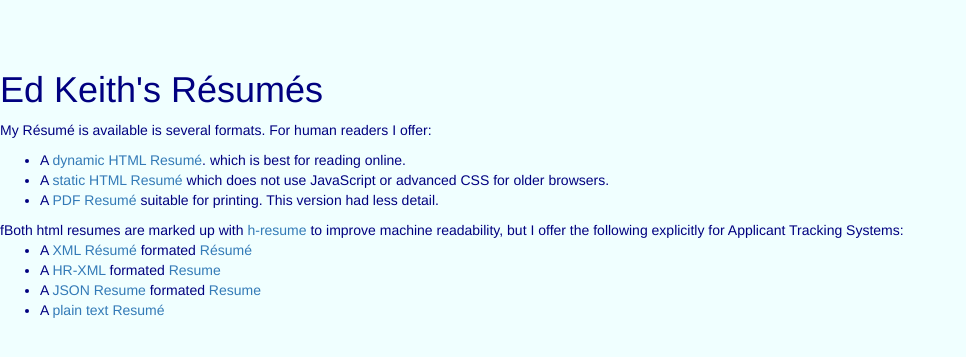
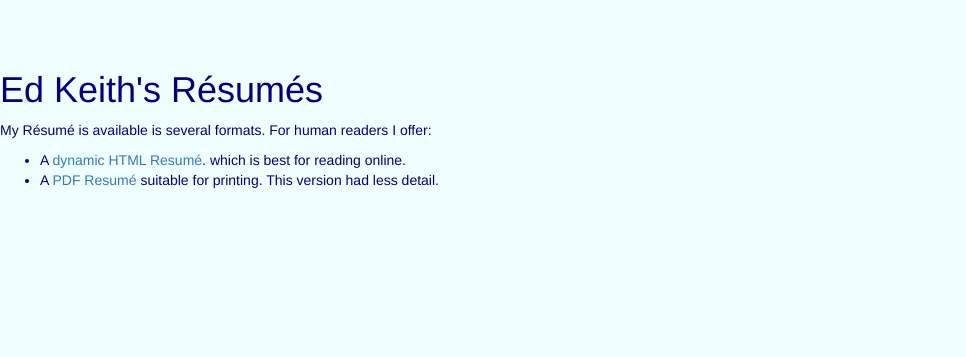
Before and after one commit to EdKeith/EdKeith.github.io, a Jekyll site: the page built from resumes.html, in a window 1280 px wide. Shown: the top 357 px of the page, without its empty margins (0-966 px from the left). Built offline with Jekyll 4.4.1, drawn with Linux system fonts in a browser that asks for light colours; nearby versions of some CDN libraries.

Commit message:
fixing more errors reported by travis

```diff
--- a/resumes.html
+++ b/resumes.html
@@ -9,14 +9,16 @@ I offer:
   <ul>
     <li>A <a href='edkres.html' target='_blank'>dynamic HTML Resum&eacute;</a>.
         which is best for reading online.</li>
-    <li>A <a href='#' target='_blank'>static HTML Resum&eacute;</a>
+    <!-- li>A <a href='#' target='_blank'>static HTML Resum&eacute;</a>
           which does not use JavaScript or advanced CSS for older browsers.
-    </li>
+    </li -->
     <li>A <a href='https://www.dropbox.com/s/2q737pux9ljd7wo/EdKres.pdf?dl=0'
              target='_blank'>PDF Resum&eacute;</a> suitable for
 	printing. This version had less detail.</li>
   </ul>
-fBoth html resumes are marked up with <a
+
+<!--
+Both html resumes are marked up with <a
 href='http://microformats.org/wiki/h-resume' target='_blank'>h-resume</a>
 to improve machine readability, but I offer the following explicitly for
  Applicant Tracking Systems:
@@ -29,4 +31,5 @@ target='_blank'>R&eacute;sum&eacute;</a></li>
 formated <a href='#' target-'_blank'>Resume</a></li>
     <li>A <a href='#' target='_blank'>plain text Resum&eacute;</a></li>
   </ul>
+-->
 </p>
```
Also changed, not shown: tst.html (deleted, +0 -9 lines).
